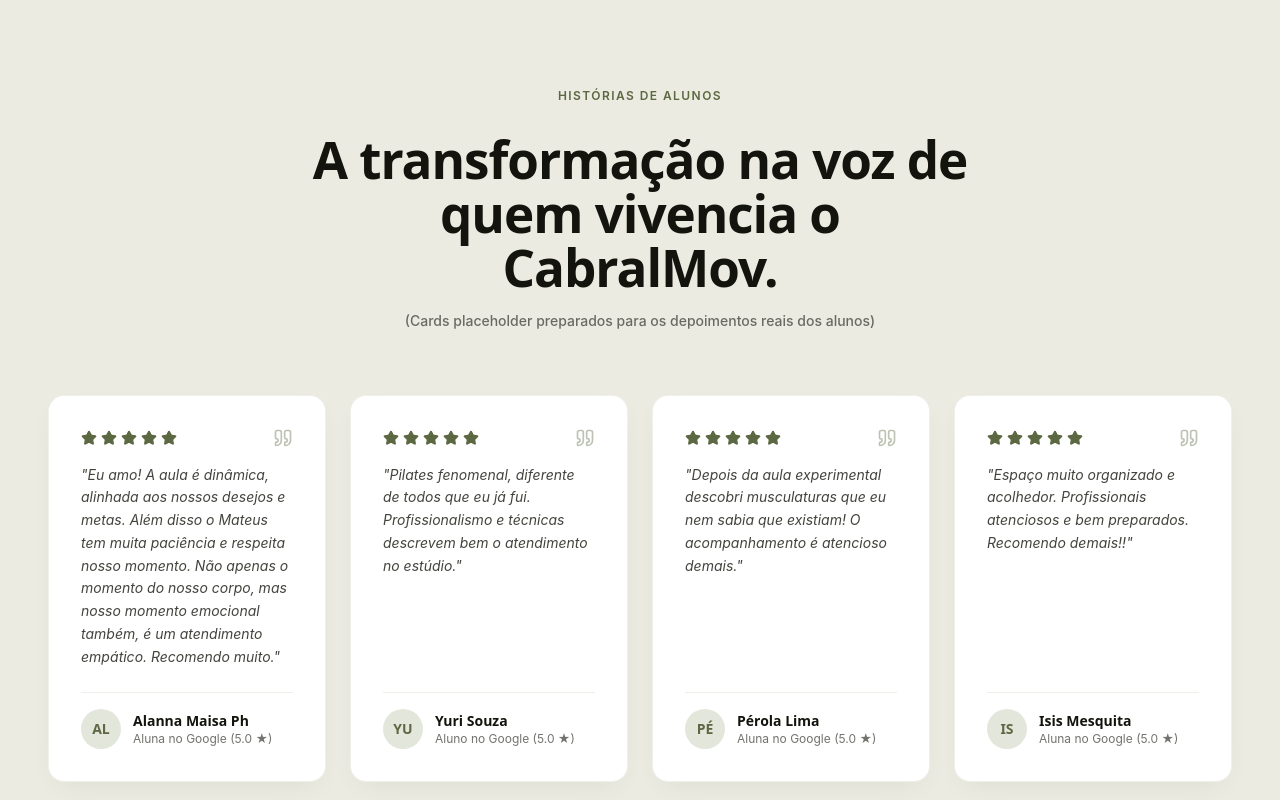
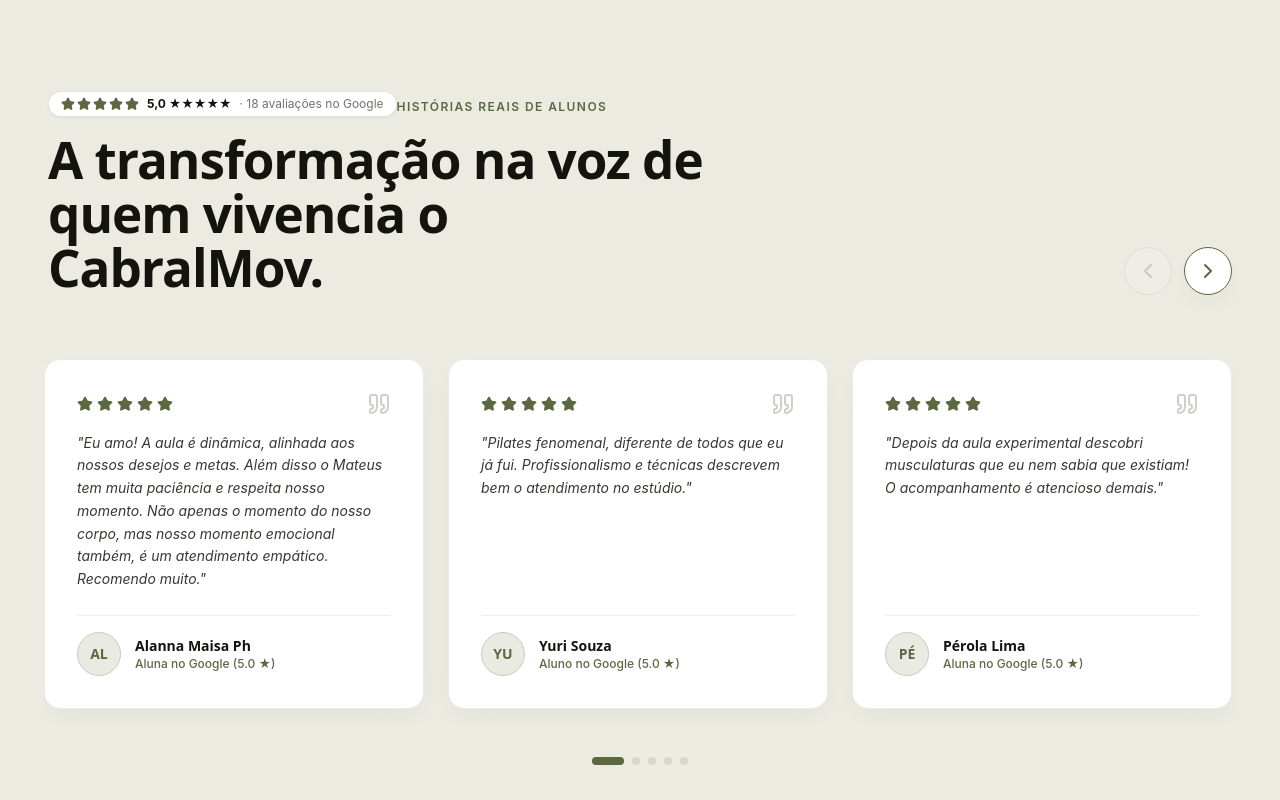
Before and after one commit to yuriglsouza/cabralmov, a Next.js app: page / in a window 1280 px wide. Shown: the part 5220-6020 px from the top of the page. Built offline with nearby package versions, Linux system fonts and the light colour scheme; a web font is replaced by a local one.

Commit message:
feat: carrossel interativo na secao de depoimentos

```diff
--- a/src/components/sections/DepoimentosSection.tsx
+++ b/src/components/sections/DepoimentosSection.tsx
@@ -1,64 +1,148 @@
 "use client";
 
-import React from 'react';
+import React, { useState, useRef, useEffect } from 'react';
 import { motion } from 'framer-motion';
-import { Quote, Star } from 'lucide-react';
+import { Quote, Star, ChevronLeft, ChevronRight } from 'lucide-react';
 import { Container } from '@/components/ui/Container';
 import { Eyebrow } from '@/components/ui/Eyebrow';
 import { Card } from '@/components/ui/Card';
 import { siteConfig } from '@/config/siteConfig';
 
 export const DepoimentosSection: React.FC = () => {
+  const scrollRef = useRef<HTMLDivElement>(null);
+  const [canScrollLeft, setCanScrollLeft] = useState(false);
+  const [canScrollRight, setCanScrollRight] = useState(true);
+  const [activeIndex, setActiveIndex] = useState(0);
+
+  const updateScrollState = () => {
+    if (!scrollRef.current) return;
+    const { scrollLeft, scrollWidth, clientWidth } = scrollRef.current;
+    setCanScrollLeft(scrollLeft > 10);
+    setCanScrollRight(scrollLeft < scrollWidth - clientWidth - 10);
+
+    const cardWidth = 320; // approximate card width + gap
+    const index = Math.round(scrollLeft / cardWidth);
+    setActiveIndex(Math.min(index, siteConfig.depoimentos.length - 1));
+  };
+
+  useEffect(() => {
+    const el = scrollRef.current;
+    if (!el) return;
+    el.addEventListener('scroll', updateScrollState);
+    updateScrollState();
+    return () => el.removeEventListener('scroll', updateScrollState);
+  }, []);
+
+  const scroll = (direction: 'left' | 'right') => {
+    if (!scrollRef.current) return;
+    const scrollAmount = scrollRef.current.clientWidth * 0.75;
+    scrollRef.current.scrollBy({
+      left: direction === 'left' ? -scrollAmount : scrollAmount,
+      behavior: 'smooth',
+    });
+  };
+
+  const scrollToIndex = (index: number) => {
+    if (!scrollRef.current) return;
+    const cards = scrollRef.current.querySelectorAll('.testimonial-card');
+    if (cards[index]) {
+      cards[index].scrollIntoView({ behavior: 'smooth', inline: 'start', block: 'nearest' });
+    }
+  };
+
   return (
-    <section id="depoimentos" className="py-24 md:py-32 bg-sage-soft/15 border-y border-sage-soft/30">
+    <section id="depoimentos" className="py-24 md:py-32 bg-sage-soft/15 border-y border-sage-soft/30 overflow-hidden">
       <Container size="wide">
-        {/* Header */}
-        <div className="text-center max-w-2xl mx-auto mb-16 space-y-4">
-          <Eyebrow>Histórias de Alunos</Eyebrow>
-          <h2 className="font-display text-section-title text-ink">
-            A transformação na voz de quem vivencia o CabralMov.
-          </h2>
-          <p className="text-sm text-ink/60 font-medium">
-            (Cards placeholder preparados para os depoimentos reais dos alunos)
-          </p>
+        {/* Cabeçalho */}
+        <div className="flex flex-col md:flex-row md:items-end justify-between mb-12 gap-6">
+          <div className="space-y-4 max-w-2xl">
+            <div className="inline-flex items-center gap-2 px-3 py-1 rounded-full bg-white border border-sage-soft/50 shadow-sm">
+              <div className="flex gap-0.5 text-olive">
+                {[...Array(5)].map((_, i) => (
+                  <Star key={i} className="w-3.5 h-3.5 fill-olive" />
+                ))}
+              </div>
+              <span className="text-xs font-bold text-ink">5,0 ★★★★★</span>
+              <span className="text-xs text-ink/60">· 18 avaliações no Google</span>
+            </div>
+
+            <Eyebrow>Histórias Reais de Alunos</Eyebrow>
+            <h2 className="font-display text-section-title text-ink">
+              A transformação na voz de quem vivencia o CabralMov.
+            </h2>
+          </div>
+
+          {/* Botões de Navegação do Carrossel */}
+          <div className="flex items-center gap-3 shrink-0">
+            <button
+              onClick={() => scroll('left')}
+              disabled={!canScrollLeft}
+              className={`w-12 h-12 rounded-full border flex items-center justify-center transition-all duration-200 select-none ${
+                canScrollLeft
+                  ? 'border-olive text-olive bg-white hover:bg-olive hover:text-paper shadow-warm active:scale-95'
+                  : 'border-sage-soft/40 text-sage-soft bg-paper/50 cursor-not-allowed'
+              }`}
+              aria-label="Depoimento anterior"
+            >
+              <ChevronLeft className="w-6 h-6" />
+            </button>
+
+            <button
+              onClick={() => scroll('right')}
+              disabled={!canScrollRight}
+              className={`w-12 h-12 rounded-full border flex items-center justify-center transition-all duration-200 select-none ${
+                canScrollRight
+                  ? 'border-olive text-olive bg-white hover:bg-olive hover:text-paper shadow-warm active:scale-95'
+                  : 'border-sage-soft/40 text-sage-soft bg-paper/50 cursor-not-allowed'
+              }`}
+              aria-label="Próximo depoimento"
+            >
+              <ChevronRight className="w-6 h-6" />
+            </button>
+          </div>
         </div>
 
-        {/* Grid de Depoimentos */}
-        <div className="grid grid-cols-1 md:grid-cols-2 lg:grid-cols-4 gap-6">
+        {/* Carrossel Deslizável (Touch / Buttons) */}
+        <div
+          ref={scrollRef}
+          className="flex gap-6 overflow-x-auto snap-x snap-mandatory scrollbar-none py-4 px-1 -mx-1"
+          style={{ scrollbarWidth: 'none', msOverflowStyle: 'none' }}
+        >
           {siteConfig.depoimentos.map((depoimento, index) => (
             <motion.div
               key={depoimento.id}
               initial={{ opacity: 0, y: 20 }}
               whileInView={{ opacity: 1, y: 0 }}
               viewport={{ once: true }}
-              transition={{ duration: 0.5, delay: index * 0.1 }}
+              transition={{ duration: 0.4, delay: index * 0.08 }}
+              className="testimonial-card snap-start shrink-0 w-[290px] sm:w-[340px] md:w-[380px]"
             >
-              <Card variant="white" className="h-full flex flex-col justify-between p-6 space-y-6">
+              <Card variant="white" className="h-full flex flex-col justify-between p-7 space-y-6 border border-sage-soft/40 hover:border-olive/40 shadow-warm">
                 <div className="space-y-4">
-                  {/* Rating Stars & Quote Icon */}
+                  {/* Rating & Quote */}
                   <div className="flex items-center justify-between text-olive">
                     <div className="flex gap-1">
                       {[...Array(5)].map((_, i) => (
                         <Star key={i} className="w-4 h-4 fill-olive text-olive" />
                       ))}
                     </div>
-                    <Quote className="w-5 h-5 opacity-40" />
+                    <Quote className="w-6 h-6 opacity-30 text-olive" />
                   </div>
 
-                  <p className="text-sm text-ink/80 italic leading-relaxed">
+                  <p className="text-sm text-ink/85 italic leading-relaxed font-normal">
                     &quot;{depoimento.content}&quot;
                   </p>
                 </div>
 
-                <div className="pt-4 border-t border-sage-soft/30 flex items-center gap-3">
-                  <div className="w-10 h-10 rounded-full bg-sage-soft/50 flex items-center justify-center font-bold text-olive text-sm font-display shrink-0">
+                <div className="pt-4 border-t border-sage-soft/30 flex items-center gap-3.5">
+                  <div className="w-11 h-11 rounded-full bg-sage-soft/40 border border-sage-soft flex items-center justify-center font-bold text-olive text-sm font-display shrink-0">
                     {depoimento.name.substring(0, 2).toUpperCase()}
                   </div>
                   <div>
-                    <h4 className="font-display font-bold text-sm text-ink">
+                    <h3 className="font-display font-bold text-sm text-ink">
                       {depoimento.name}
-                    </h4>
-                    <p className="text-xs text-ink/60">
+                    </h3>
+                    <p className="text-xs font-medium text-olive">
                       {depoimento.role}
                     </p>
                   </div>
@@ -67,6 +151,20 @@
             </motion.div>
           ))}
         </div>
+
+        {/* Indicadores do Carrossel (Dots) */}
+        <div className="flex justify-center items-center gap-2 mt-8">
+          {siteConfig.depoimentos.map((_, idx) => (
+            <button
+              key={idx}
+              onClick={() => scrollToIndex(idx)}
+              className={`h-2 rounded-full transition-all duration-300 ${
+                activeIndex === idx ? 'w-8 bg-olive' : 'w-2 bg-sage-soft/60 hover:bg-sage'
+              }`}
+              aria-label={`Ir para o depoimento ${idx + 1}`}
+            />
+          ))}
+        </div>
       </Container>
     </section>
   );
```
